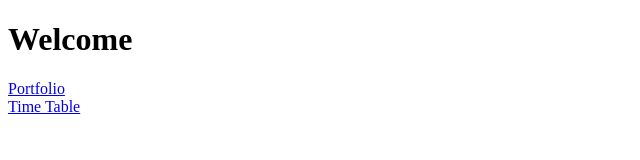
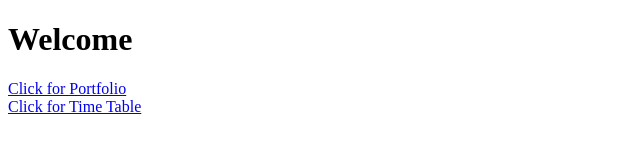
Before and after one commit to Thabeetha005/Tap_academy_Frontend, a plain HTML site: page index.html in a window 1280 px wide. Shown: the whole page, without its empty margins (0-640 px from the left). Drawn offline with Linux system fonts and the light colour scheme.

Commit message:
Update index.html

```diff
--- a/index.html
+++ b/index.html
@@ -5,7 +5,7 @@
   </head>
   <body>
     <h1>Welcome</h1>
-    <a href="./Portfolio/">Portfolio</a><br />
-    <a href="./Time_table/">Time Table</a>
+    <a href="./Portfolio/">Click for Portfolio</a><br />
+    <a href="./Time_table/"> Click for Time Table</a>
   </body>
 </html>
```
